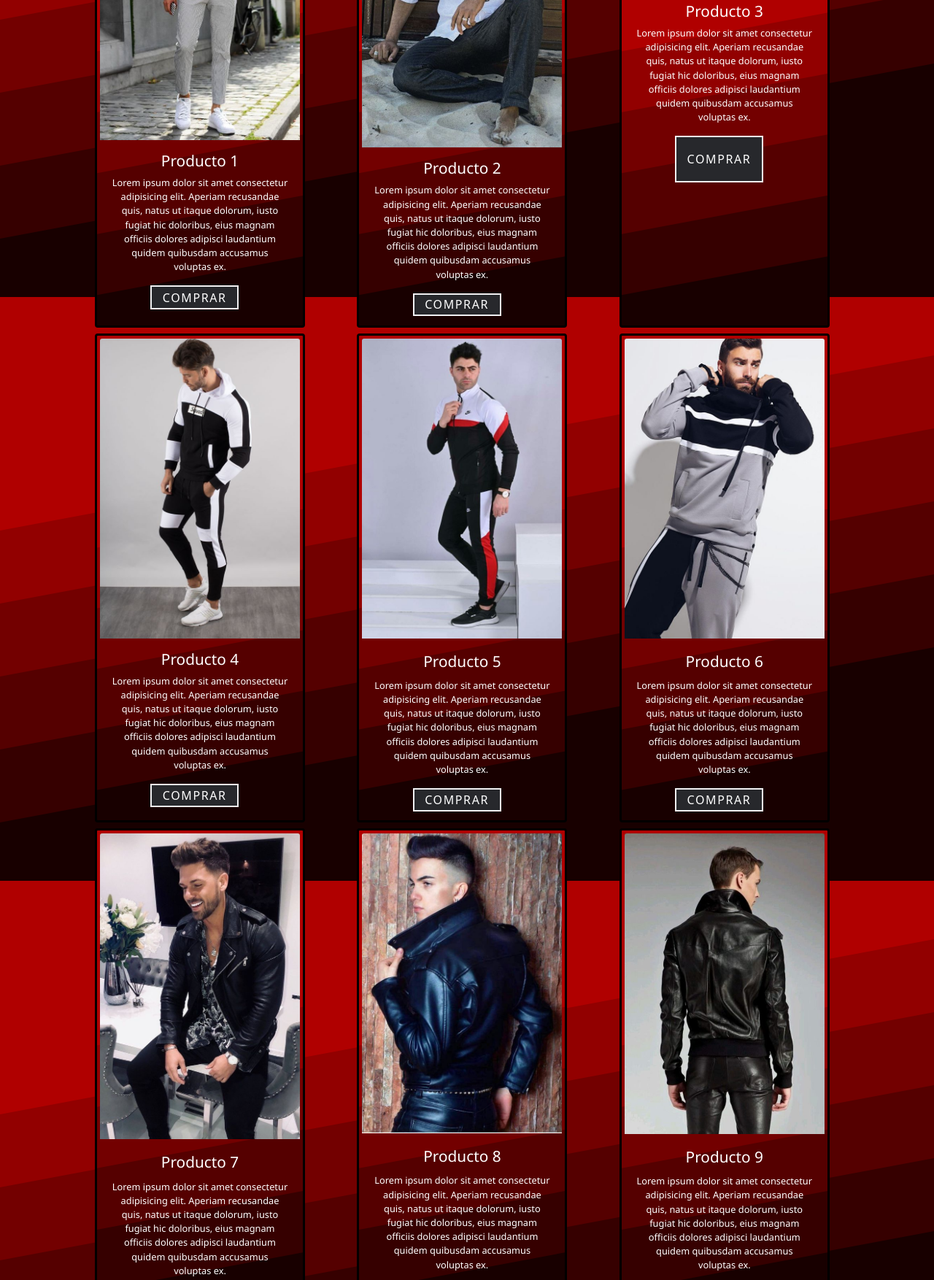
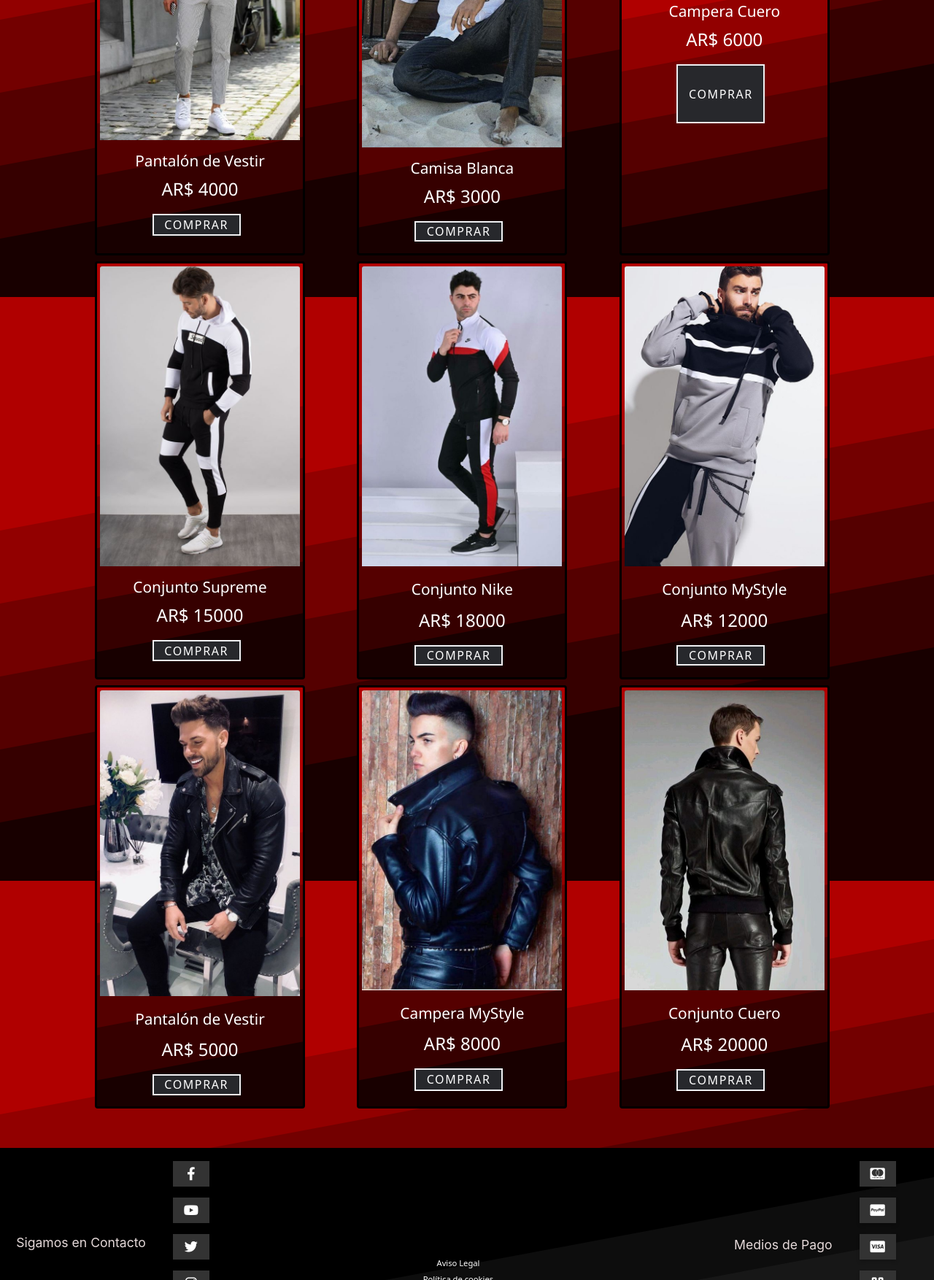
Before and after one commit to rodrigomontoya/Proyecto-Final, a plain HTML site: page MyStyle-Montoya/pages/productos.html in a window 1280 px wide. Shown: the part 595-2349 px from the top of the page at 73% size. Drawn offline with nearby package versions, Linux system fonts and the light colour scheme.

Commit message:
texto de secciones y animacion precio/productos

```diff
--- a/MyStyle-Montoya/pages/productos.html
+++ b/MyStyle-Montoya/pages/productos.html
@@ -72,8 +72,8 @@
           <div class="card  p-1  text-white col-lg-4 col-md-6 col-xs-12  " style="width: 18rem;" id="producto1">
             <img src="../imagenes/producto1.jpg" class="card-img-top" alt="Producto 1">
             <div class="card-body ">
-              <h3 id="tituloCard" class="card-title d-flex justify-content-center p-0 ">Producto 1</h3>
-              <p  id="textoCard" class="card-text text-center p-0">Lorem ipsum dolor sit amet consectetur adipisicing elit. Aperiam recusandae quis, natus ut itaque dolorum, iusto fugiat hic doloribus, eius magnam officiis dolores adipisci laudantium quidem quibusdam accusamus voluptas ex.</p>
+              <h3 id="tituloCard" class="card-title d-flex justify-content-center p-0 ">Pantalón de Vestir</h3>
+              <p  id="textoCard" class="card-text text-center p-0">AR$ 4000 </p>
              <a  class=" boton d-flex  d-flex justify-content-center d-flex align-items-center " href="#" style="--clr:white"><span>Comprar</span><i></i> </a>
             </div>
           </div>
@@ -81,8 +81,8 @@
           <div class="card  p-1  text-white col-lg-4 col-md-6 col-xs-12 " style="width: 18rem;" id="producto2">
             <img src="../imagenes/producto2.jpg" class="card-img-top" alt="Producto2">
             <div class="card-body ">
-              <h4 id="tituloCard" class="card-title d-flex justify-content-center p-0 ">Producto 2</h4>
-              <p  id="textoCard" class="card-text text-center p-0">Lorem ipsum dolor sit amet consectetur adipisicing elit. Aperiam recusandae quis, natus ut itaque dolorum, iusto fugiat hic doloribus, eius magnam officiis dolores adipisci laudantium quidem quibusdam accusamus voluptas ex.</p>
+              <h4 id="tituloCard" class="card-title d-flex justify-content-center p-0 ">Camisa Blanca</h4>
+              <p  id="textoCard" class="card-text text-center p-0">AR$ 3000</p>
               <a  class=" boton d-flex  d-flex justify-content-center d-flex align-items-center " href="#" style="--clr:white"><span>Comprar</span><i></i> </a>
             </div>
           </div>
@@ -90,8 +90,8 @@
           <div class="card  p-1   text-white col-lg-4 col-md-6 col-xs-12 " style="width: 18rem;" id="producto3">
             <img src="../imagenes/producto3.jpg" class="card-img-top" alt="Producto 3">
             <div class="card-body ">
-              <h5 id="tituloCard" class="card-title d-flex justify-content-center p-0 ">Producto 3</h5>
-              <p  id="textoCard" class="card-text text-center p-0">Lorem ipsum dolor sit amet consectetur adipisicing elit. Aperiam recusandae quis, natus ut itaque dolorum, iusto fugiat hic doloribus, eius magnam officiis dolores adipisci laudantium quidem quibusdam accusamus voluptas ex.</p>
+              <h5 id="tituloCard" class="card-title d-flex justify-content-center p-0 ">Campera Cuero</h5>
+              <p  id="textoCard" class="card-text text-center p-0">AR$ 6000</p>
               <a  class=" boton d-flex  d-flex justify-content-center d-flex align-items-center " href="#" style="--clr:white"><span>Comprar</span><i></i> </a>
             </div>
           </div>
@@ -99,8 +99,8 @@
           <div class="card  p-1  text-white col-lg-4  col-md-6 col-xs-12 " style="width: 18rem;" id="producto4">
             <img src="../imagenes/producto4.jpg" class="card-img-top" alt="Producto 4">
             <div class="card-body ">
-              <h6 id="tituloCard" class="card-title d-flex justify-content-center p-0 ">Producto 4</h6>
-              <p  id="textoCard" class="card-text text-center p-0">Lorem ipsum dolor sit amet consectetur adipisicing elit. Aperiam recusandae quis, natus ut itaque dolorum, iusto fugiat hic doloribus, eius magnam officiis dolores adipisci laudantium quidem quibusdam accusamus voluptas ex.</p>
+              <h6 id="tituloCard" class="card-title d-flex justify-content-center p-0 ">Conjunto Supreme</h6>
+              <p  id="textoCard" class="card-text text-center p-0">AR$ 15000</p>
               <a  class=" boton d-flex  d-flex justify-content-center d-flex align-items-center " href="#" style="--clr:white"><span>Comprar</span><i></i> </a>
             </div>
           </div>
@@ -108,8 +108,8 @@
           <div class="card  p-1  text-white col-lg-4 col-md-6 col-xs-12 " style="width: 18rem;" id="producto5">
             <img src="../imagenes/producto5.jpg" class="card-img-top" alt="Producto 5">
             <div class="card-body ">
-              <h7 id="tituloCard" class="card-title d-flex justify-content-center p-0 ">Producto 5</h7>
-              <p  id="textoCard" class="card-text text-center p-0">Lorem ipsum dolor sit amet consectetur adipisicing elit. Aperiam recusandae quis, natus ut itaque dolorum, iusto fugiat hic doloribus, eius magnam officiis dolores adipisci laudantium quidem quibusdam accusamus voluptas ex.</p>
+              <h7 id="tituloCard" class="card-title d-flex justify-content-center p-0 ">Conjunto Nike</h7>
+              <p  id="textoCard" class="card-text text-center p-0">AR$ 18000</p>
               <a  class=" boton d-flex  d-flex justify-content-center d-flex align-items-center " href="#" style="--clr:white"><span>Comprar</span><i></i> </a>
             </div>
           </div>
@@ -117,8 +117,8 @@
           <div class="card  p-1  text-white col-lg-4 col-md-6 col-xs-12 " style="width: 18rem;" id="producto6">
             <img src="../imagenes/producto6.jpg" class="card-img-top" alt="Producto 6">
             <div class="card-body ">
-              <h8 id="tituloCard" class="card-title d-flex justify-content-center p-0 ">Producto 6</h8>
-              <p  id="textoCard" class="card-text text-center p-0">Lorem ipsum dolor sit amet consectetur adipisicing elit. Aperiam recusandae quis, natus ut itaque dolorum, iusto fugiat hic doloribus, eius magnam officiis dolores adipisci laudantium quidem quibusdam accusamus voluptas ex.</p>
+              <h8 id="tituloCard" class="card-title d-flex justify-content-center p-0 ">Conjunto MyStyle</h8>
+              <p  id="textoCard" class="card-text text-center p-0">AR$ 12000</p>
               <a  class=" boton d-flex  d-flex justify-content-center d-flex align-items-center " href="#" style="--clr:white"><span>Comprar</span><i></i> </a>
             </div>
           </div>
@@ -126,8 +126,8 @@
           <div class="card  p-1   text-white col-lg-4 col-md-6 col-xs-12 " style="width: 18rem;" id="producto7">
             <img src="../imagenes/producto7.jpg" class="card-img-top" alt="Producto 7">
             <div class="card-body ">
-              <h9 id="tituloCard" class="card-title d-flex justify-content-center p-0 ">Producto 7</h9>
-              <p  id="textoCard" class="card-text text-center p-0">Lorem ipsum dolor sit amet consectetur adipisicing elit. Aperiam recusandae quis, natus ut itaque dolorum, iusto fugiat hic doloribus, eius magnam officiis dolores adipisci laudantium quidem quibusdam accusamus voluptas ex.</p>
+              <h9 id="tituloCard" class="card-title d-flex justify-content-center p-0 ">Pantalón de Vestir</h9>
+              <p  id="textoCard" class="card-text text-center p-0">AR$ 5000</p>
               <a  class=" boton d-flex  d-flex justify-content-center d-flex align-items-center " href="#" style="--clr:white"><span>Comprar</span><i></i> </a>
             </div>
           </div>
@@ -135,8 +135,8 @@
           <div class="card  p-1  text-white col-lg-4 col-md-6 col-xs-12 " style="width: 18rem;" id="producto8">
             <img src="../imagenes/producto8.jpg" class="card-img-top" alt="Producto 8">
             <div class="card-body ">
-              <h10 id="tituloCard" class="card-title d-flex justify-content-center p-0 ">Producto 8</h10>
-              <p  id="textoCard" class="card-text text-center p-0">Lorem ipsum dolor sit amet consectetur adipisicing elit. Aperiam recusandae quis, natus ut itaque dolorum, iusto fugiat hic doloribus, eius magnam officiis dolores adipisci laudantium quidem quibusdam accusamus voluptas ex.</p>
+              <h10 id="tituloCard" class="card-title d-flex justify-content-center p-0 ">Campera MyStyle</h10>
+              <p  id="textoCard" class="card-text text-center p-0">AR$ 8000</p>
               <a  class=" boton d-flex  d-flex justify-content-center d-flex align-items-center " href="#" style="--clr:white"><span>Comprar</span><i></i> </a>
             </div>
           </div>
@@ -144,8 +144,8 @@
           <div class="card  p-1  text-white col-lg-4 col-md-6 col-xs-12 " style="width: 18rem;" id="producto9">
             <img src="../imagenes/producto9.jpg" class="card-img-top" alt="Producto 9">
             <div class="card-body ">
-              <h11 id="tituloCard" class="card-title d-flex justify-content-center p-0 ">Producto 9</h11>
-              <p  id="textoCard" class="card-text text-center p-0">Lorem ipsum dolor sit amet consectetur adipisicing elit. Aperiam recusandae quis, natus ut itaque dolorum, iusto fugiat hic doloribus, eius magnam officiis dolores adipisci laudantium quidem quibusdam accusamus voluptas ex.</p>
+              <h11 id="tituloCard" class="card-title d-flex justify-content-center p-0 ">Conjunto Cuero</h11>
+              <p  id="textoCard" class="card-text text-center p-0">AR$ 20000</p>
               <a  class=" boton d-flex  d-flex justify-content-center d-flex align-items-center " href="#" style="--clr:white"><span>Comprar</span><i></i> </a>
             </div>
           </div>
--- a/MyStyle-Montoya/scss/layout/_mainProductos.scss
+++ b/MyStyle-Montoya/scss/layout/_mainProductos.scss
@@ -6,9 +6,9 @@
    font-size: 3rem;
    font-style: oblique;
    text-decoration: underline;
-     &:hover{
-       color:rgb(5, 5, 5);
-       transition:2s;
+   &:hover{
+      color:rgb(5, 5, 5);
+      transition:2s;
    }
 }
 
@@ -29,6 +29,10 @@
  #galeria{
      row-gap:8px;
      column-gap:7%;
+     &:hover{
+      color:rgb(5, 5, 5);
+      transition:2s;
+   }
 
  }
 
@@ -65,12 +69,29 @@
     }
     #textoCard{
         font-family: 'Segoe UI', Tahoma, Geneva, Verdana, sans-serif !important;
-        font-size:0.8rem !important;
-        &:hover {
-          color:grey !important;
-          transition:2s;
+        font-size:1.5rem !important;
+        animation-name: precioCard;
+         animation-duration: 2s;
+         animation-timing-function: ease-in-out;
+         animation-delay: 1;
+         animation-iteration-count: infinite;
+         animation-direction: normal;
+         animation-fill-mode: forwards;
+         animation-play-state: initial;
+         @keyframes precioCard {
+          0% {
+            opacity: 0;
+            transform: translateX(-100px);
+          }
+          20%,80% {
+            opacity: 1;
+            transform: translateX(0);
+          }
+          100% {
+            opacity: 0;
+            transform: translateX(100px);}
+        }
 
-        }
     }
 
    .boton{
@@ -83,10 +104,10 @@
     font-weight: 300;
     width:50%;
     transition:.5s;
-     height:15%;
+     height:25%;
      padding-left: 0%;
      padding-right: 0;
-     margin-left:22%;
+     margin-left:23%;
      font-weight:normal!important;
     &:hover{
         letter-spacing: 0.15em;
```
Also changed, not shown: MyStyle-Montoya/index.html (+1 -8 lines), MyStyle-Montoya/pages/contacto.html (+1 -17 lines), MyStyle-Montoya/pages/sobreNosotros.html (+6 -7 lines), MyStyle-Montoya/css/estilo.css, 1 other file.
